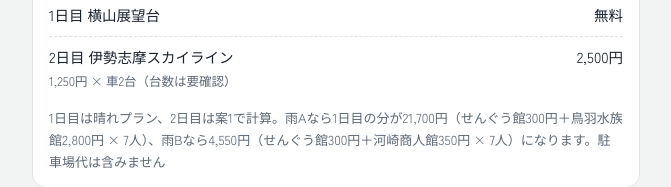
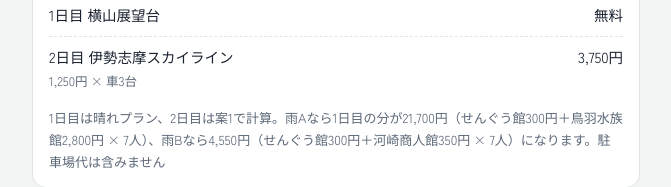
Before and after one commit to StanabeDev/TravelPlan_20261205, a plain HTML site: page cost.html in a window 1280 px wide. Shown: the part 1376-1563 px from the top of the page, without its empty margins (304-975 px from the left). Drawn offline with Linux system fonts and the light colour scheme; a web font is replaced by a local one.

Commit message:
スカイラインの通行料を車3台分に変更
Co-Authored-By: Claude Opus 5.5 <noreply@anthropic.com>
Claude-Session: https://claude.ai/code/session_01DzU7ae4NUPo8mRCm6L47Zw

```diff
--- a/cost.html
+++ b/cost.html
@@ -191,7 +191,7 @@
         { label: '1日目 海ほおずき アジ釣り', yen: 16100, note: '体験料1,300円 ＋ 磯体験料1,000円 × 7人' },
         { label: '1日目 志摩パークゴルフ場', yen: 7000, note: '800円 × 7人 ＋ 用具レンタル200円 × 7人' },
         { label: '1日目 横山展望台', yen: 0 },
-        { label: '2日目 伊勢志摩スカイライン', yen: 2500, note: '1,250円 × 車2台（台数は要確認）' }
+        { label: '2日目 伊勢志摩スカイライン', yen: 3750, note: '1,250円 × 車3台' }
       ],
       note: '1日目は晴れプラン、2日目は案1で計算。雨Aなら1日目の分が21,700円（せんぐう館300円＋鳥羽水族館2,800円 × 7人）、雨Bなら4,550円（せんぐう館300円＋河崎商人館350円 × 7人）になります。駐車場代は含みません' },
     { key: 'gift', name: 'プレゼント代', color: 'var(--c-gift)', status: 'plan',
```
